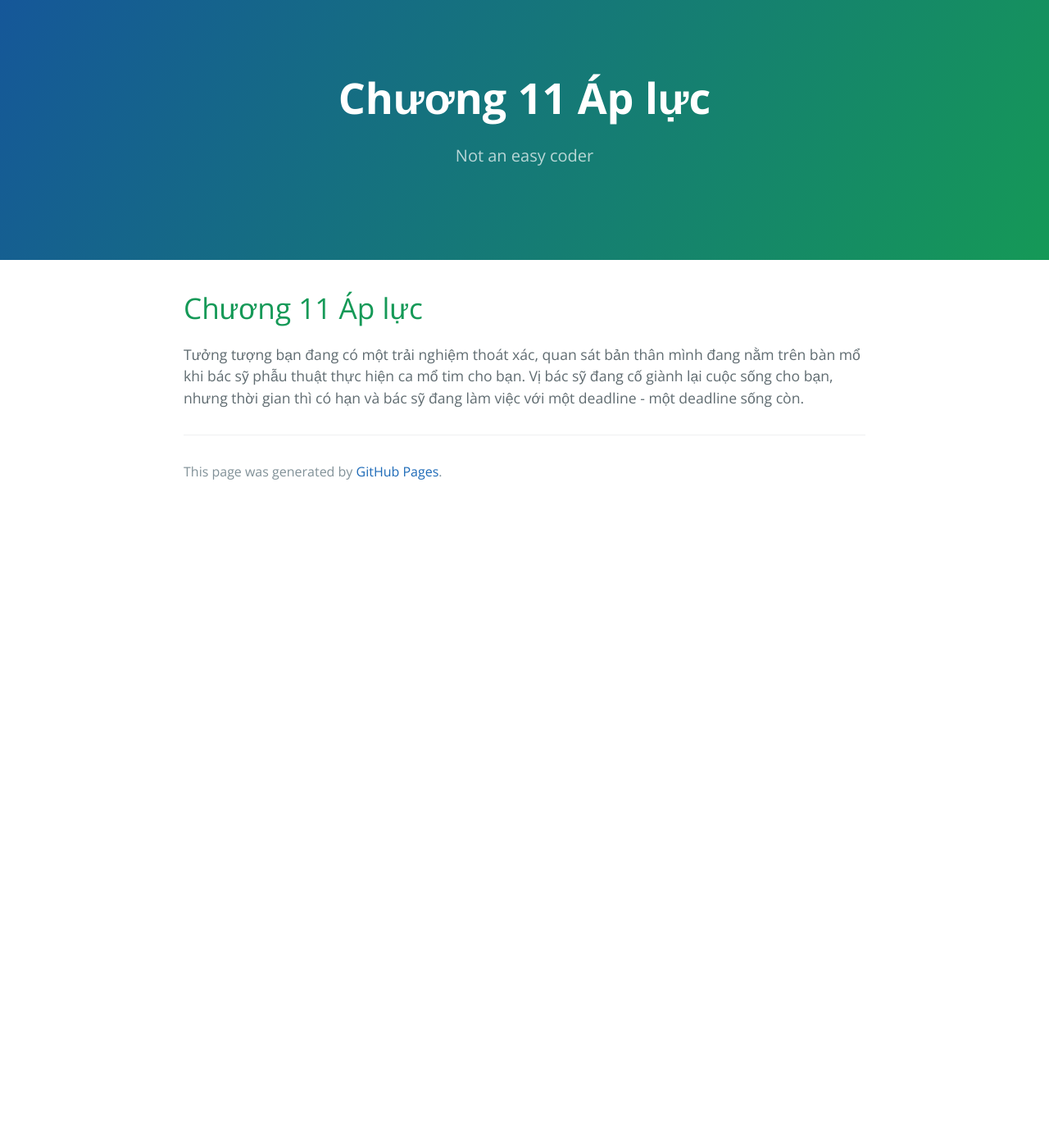
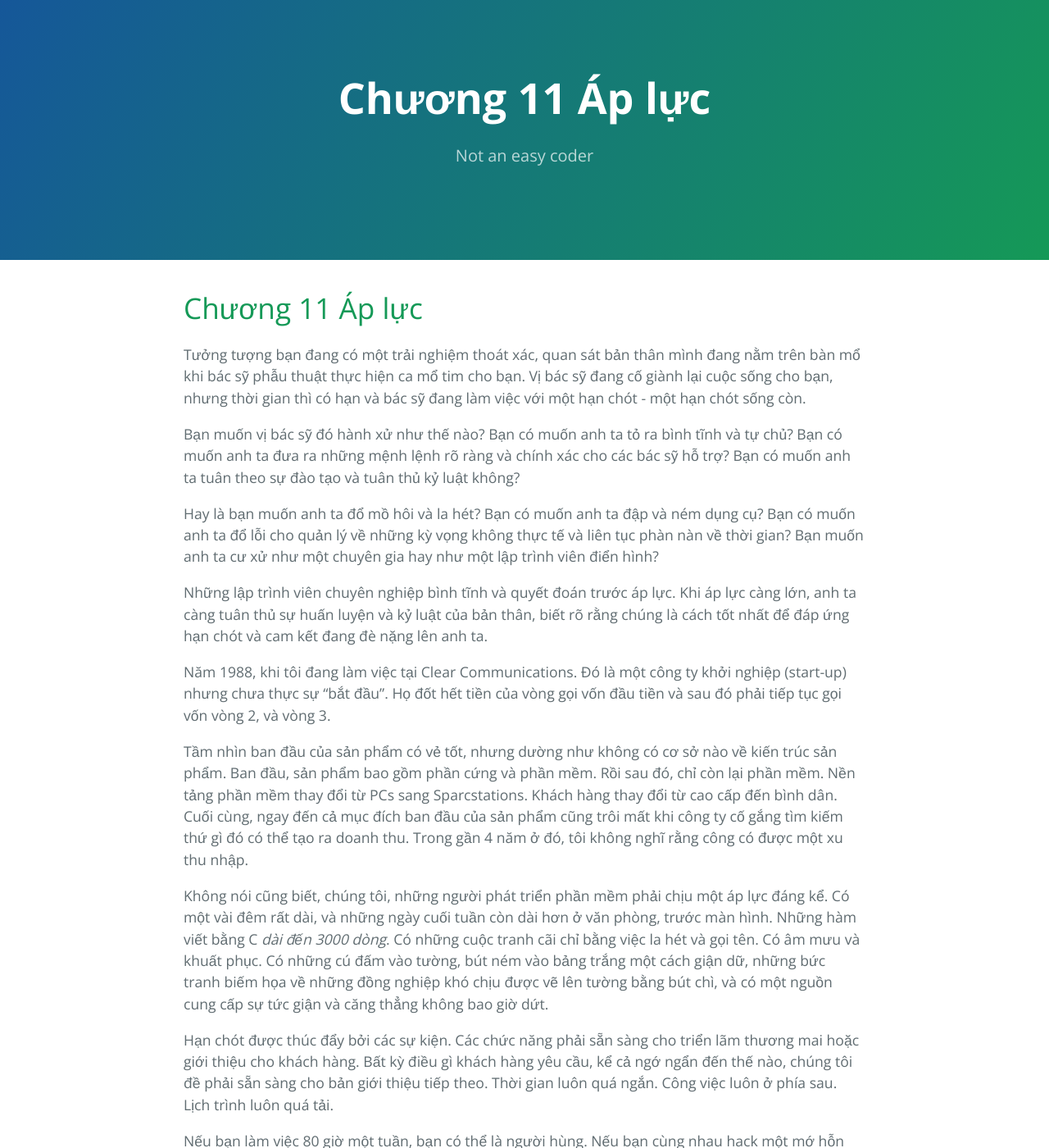
Before and after one commit to HaiBV/haibv.github.io, a Jekyll site: the page built from clean-coder/chapter-11-pressure.md, in a window 1280 px wide and 1400 px high. Shown: the whole window at 82% size. Built offline with Jekyll 4.4.1, drawn with Linux system fonts in a browser that asks for light colours; our own code applies the rules of GitHub Pages for plain Markdown files; some of the changed text lies outside the part shown.

Commit message:
Update The Clean Coder - Chapter 11 Pressure

```diff
--- a/clean-coder/chapter-11-pressure.md
+++ b/clean-coder/chapter-11-pressure.md
@@ -4,4 +4,20 @@ layout: default
 
 # Chương 11 Áp lực
 
-Tưởng tượng bạn đang có một trải nghiệm thoát xác, quan sát bản thân mình đang nằm trên bàn mổ khi bác sỹ phẫu thuật thực hiện ca mổ tim cho bạn. Vị bác sỹ đang cố giành lại cuộc sống cho bạn, nhưng thời gian thì có hạn và bác sỹ đang làm việc với một deadline - một deadline sống còn.
+Tưởng tượng bạn đang có một trải nghiệm thoát xác, quan sát bản thân mình đang nằm trên bàn mổ khi bác sỹ phẫu thuật thực hiện ca mổ tim cho bạn. Vị bác sỹ đang cố giành lại cuộc sống cho bạn, nhưng thời gian thì có hạn và bác sỹ đang làm việc với một hạn chót - một hạn chót sống còn.
+
+Bạn muốn vị bác sỹ đó hành xử như thế nào? Bạn có muốn anh ta tỏ ra bình tĩnh và tự chủ? Bạn có muốn anh ta đưa ra những mệnh lệnh rõ ràng và chính xác cho các bác sỹ hỗ trợ? Bạn có muốn anh ta tuân theo sự đào tạo và tuân thủ kỷ luật không?
+
+Hay là bạn muốn anh ta đổ mồ hôi và la hét? Bạn có muốn anh ta đập và ném dụng cụ? Bạn có muốn anh ta đổ lỗi cho quản lý về những kỳ vọng không thực tế và liên tục phàn nàn về thời gian? Bạn muốn anh ta cư xử như một chuyên gia hay như một lập trình viên điển hình?
+
+Những lập trình viên chuyên nghiệp bình tĩnh và quyết đoán trước áp lực. Khi áp lực càng lớn, anh ta càng tuân thủ sự huấn luyện và kỷ luật của bản thân, biết rõ rằng chúng là cách tốt nhất để đáp ứng hạn chót và cam kết đang đè nặng lên anh ta.
+
+Năm 1988, khi tôi đang làm việc tại Clear Communications. Đó là một công ty khởi nghiệp (start-up) nhưng chưa thực sự "bắt đầu". Họ đốt hết tiền của vòng gọi vốn đầu tiền và sau đó phải tiếp tục gọi vốn vòng 2, và vòng 3.
+
+Tầm nhìn ban đầu của sản phẩm có vẻ tốt, nhưng dường như không có cơ sở nào về kiến trúc sản phẩm. Ban đầu, sản phẩm bao gồm phần cứng và phần mềm. Rồi sau đó, chỉ còn lại phần mềm. Nền tảng phần mềm thay đổi từ PCs sang Sparcstations. Khách hàng thay đổi từ cao cấp đến bình dân. Cuối cùng, ngay đến cả mục đích ban đầu của sản phẩm cũng trôi mất khi công ty cố gắng tìm kiếm thứ gì đó có thể tạo ra doanh thu. Trong gần 4 năm ở đó, tôi không nghĩ rằng công có được một xu thu nhập.
+
+Không nói cũng biết, chúng tôi, những người phát triển phần mềm phải chịu một áp lực đáng kể. Có một vài đêm rất dài, và những ngày cuối tuần còn dài hơn ở văn phòng, trước màn hình. Những hàm viết bằng C _dài đến 3000 dòng_. Có những cuộc tranh cãi chỉ bằng việc la hét và gọi tên. Có âm mưu và khuất phục. Có những cú đấm vào tường, bút ném vào bảng trắng một cách giận dữ, những bức tranh biếm họa về những đồng nghiệp khó chịu được vẽ lên tường bằng bút chì, và có một nguồn cung cấp sự tức giận và căng thẳng không bao giờ dứt.
+
+Hạn chót được thúc đẩy bởi các sự kiện. Các chức năng phải sẵn sàng cho triển lãm thương mai hoặc giới thiệu cho khách hàng. Bất kỳ điều gì khách hàng yêu cầu, kể cả ngớ ngẩn đến thế nào, chúng tôi đề phải sẵn sàng cho bản giới thiệu tiếp theo. Thời gian luôn quá ngắn. Công việc luôn ở phía sau. Lịch trình luôn quá tải.
+
+Nếu bạn làm việc 80 giờ một tuần, bạn có thể là người hùng. Nếu bạn cùng nhau hack một mớ hỗn độn cho một bản giới thiệu đến khách hàng, bạn có thể là người hùng. Nếu bạn làm đủ, bạn có thể được đề bạt. Nếu không, bạn có thể bị sa thải. Đó là một công ty khởi nghiệp - tất cả được tính theo cổ phần. Và vào năm 1988, với gần 20 năm kinh nghiệm của mình, tôi đã mua nó.
```
